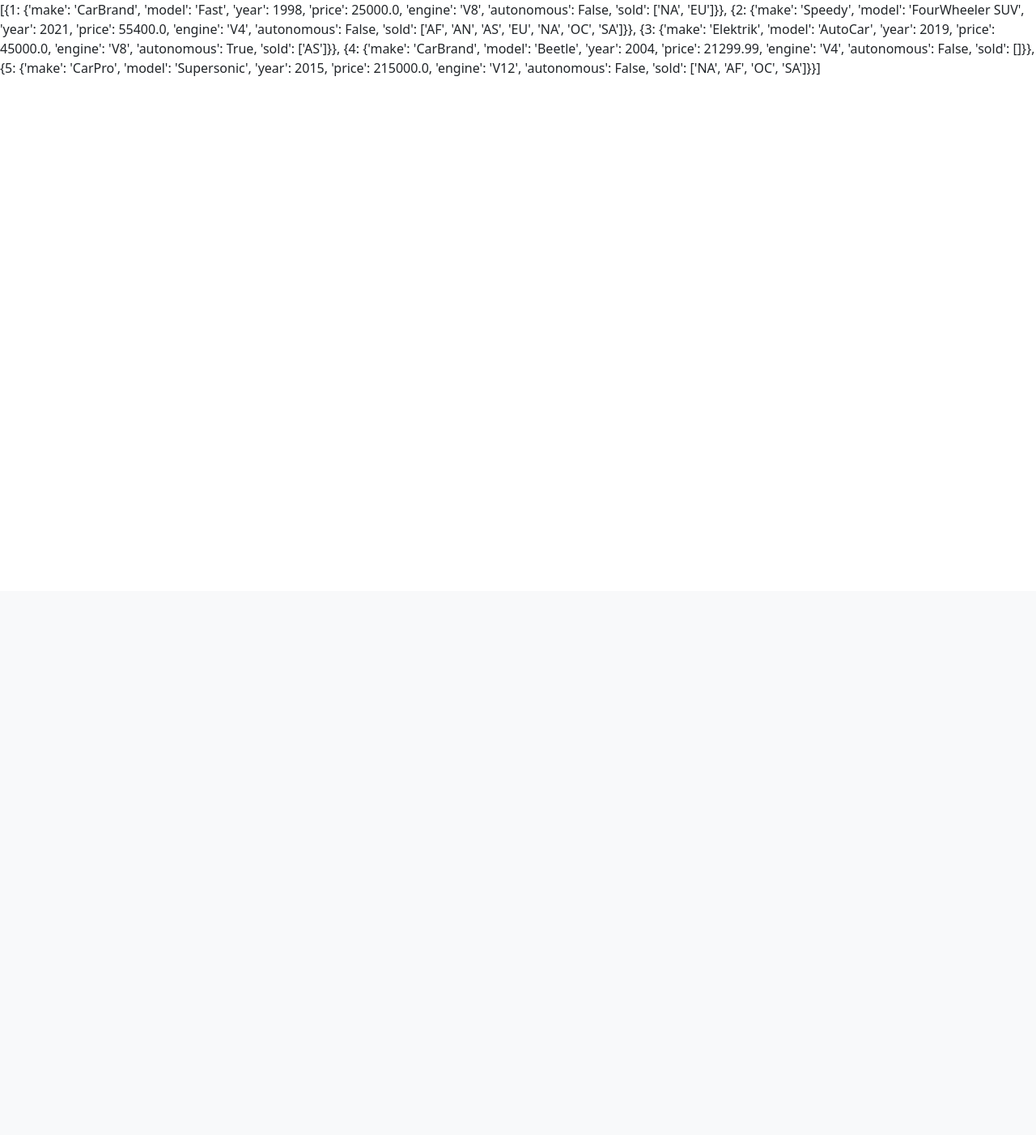
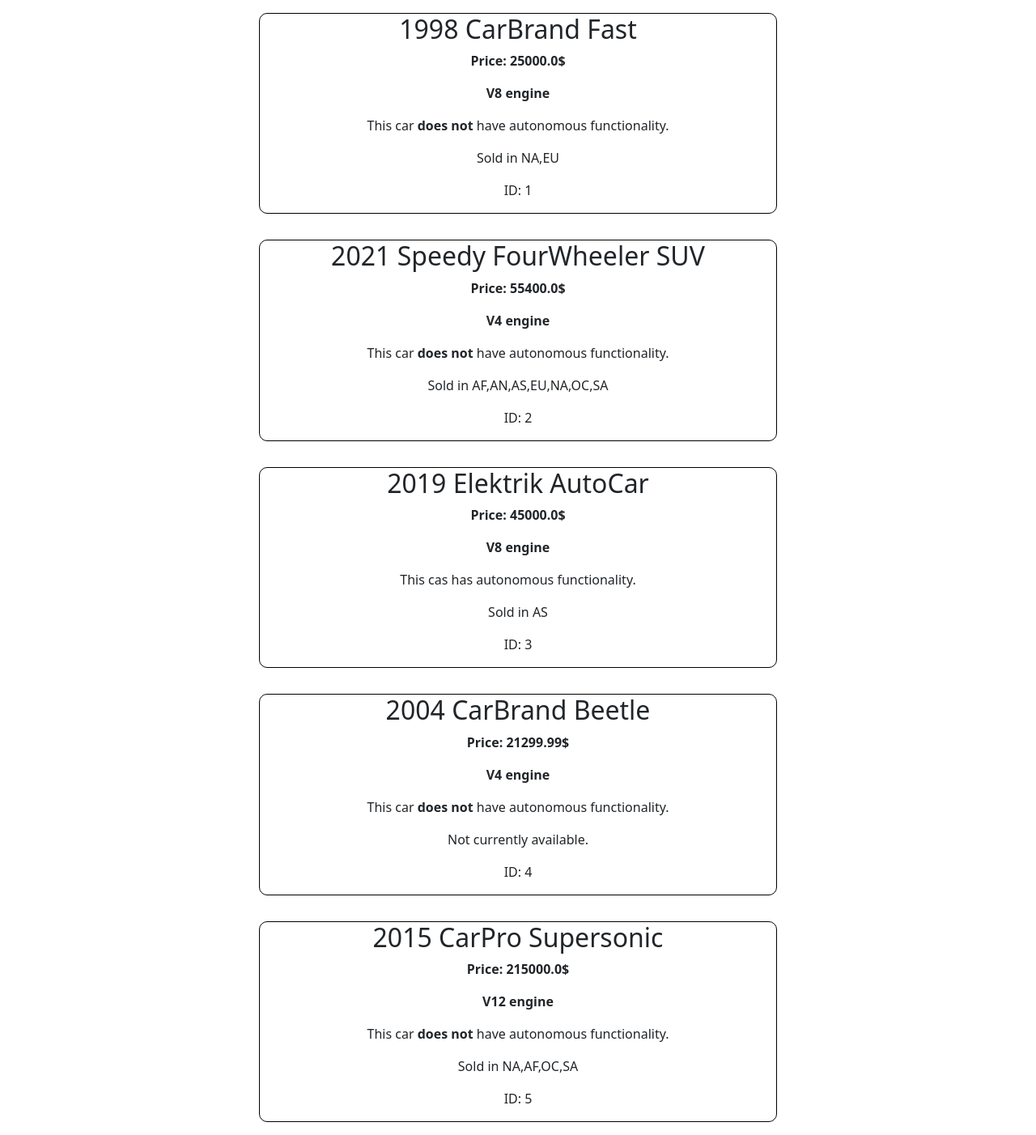
Before and after one commit to rcmadden/courses, a FastAPI app: page /cars in a window 1280 px wide. Shown: the part 70-1472 px from the top of the page at 81% size. Before the commit the page ends 164 px from the top, so only its background shows below. Run offline with FastAPI, Linux system fonts and the light colour scheme.

Commit message:
create car components using loops and multiple includes

```diff
--- a/FastAPI-SuperGuide/3_car_viewer_from_scratch/main.py
+++ b/FastAPI-SuperGuide/3_car_viewer_from_scratch/main.py
@@ -31,9 +31,7 @@ def root(request: Request):
 def get_cars(request: Request, number: Optional[str] = Query("10", max_length=3)):
     response = []
     for id, car in list(cars.items())[:int(number)]:
-        to_add = {}
-        to_add[id] = car
-        response.append(to_add)
+        response.append((id, car))
     return templates.TemplateResponse("index.html", {"request": request, "cars": response, "title": "Home"})
 
 @app.get("/cars/{id}", response_model=Car)
--- /dev/null
+++ b/FastAPI-SuperGuide/3_car_viewer_from_scratch/templates/car.html
@@ -0,0 +1,18 @@
+<div>
+    <h2>{{car["year"]}} {{car["make"]}} {{car["model"]}}</h2>
+    <p><strong>Price: {{car["price"]}}$</strong></p>
+    <p><strong>{{car["engine"]}} engine</strong></p>
+
+    {% if car["autonomous"]%}
+        <p>This cas has autonomous functionality.</p>
+    {% else %}
+        <p>This car <strong>does not</strong> have autonomous functionality.</p>
+    {% endif %}
+
+    {% if car["sold"] %}
+        <p>Sold in {{car["sold"]|join(',')}}</p>
+    {% else %}
+        <p>Not currently available.</p>
+    {% endif %}
+    <p>ID: {{id}}</p>
+</div>
--- a/FastAPI-SuperGuide/3_car_viewer_from_scratch/templates/index.html
+++ b/FastAPI-SuperGuide/3_car_viewer_from_scratch/templates/index.html
@@ -1,4 +1,14 @@
 {% include 'header.html' %}
 {% include 'navbar.html' %}
-<p>{{ cars }}</p>
+<div class="container-fluid">
+    {% for id, car in cars %}
+        <div class="row justify-content-center" style="text-align: center;">
+            <!-- inline card border style -->
+            <div class="col col-sm-6" style="border: 1px solid black; margin: 1em 0.5em; border-radius: 10px;">
+                {% include 'car.html' %}
+            </div>
+        </div>
+
+    {% endfor %}
+</div>
 {% include 'footer.html' %}
```
